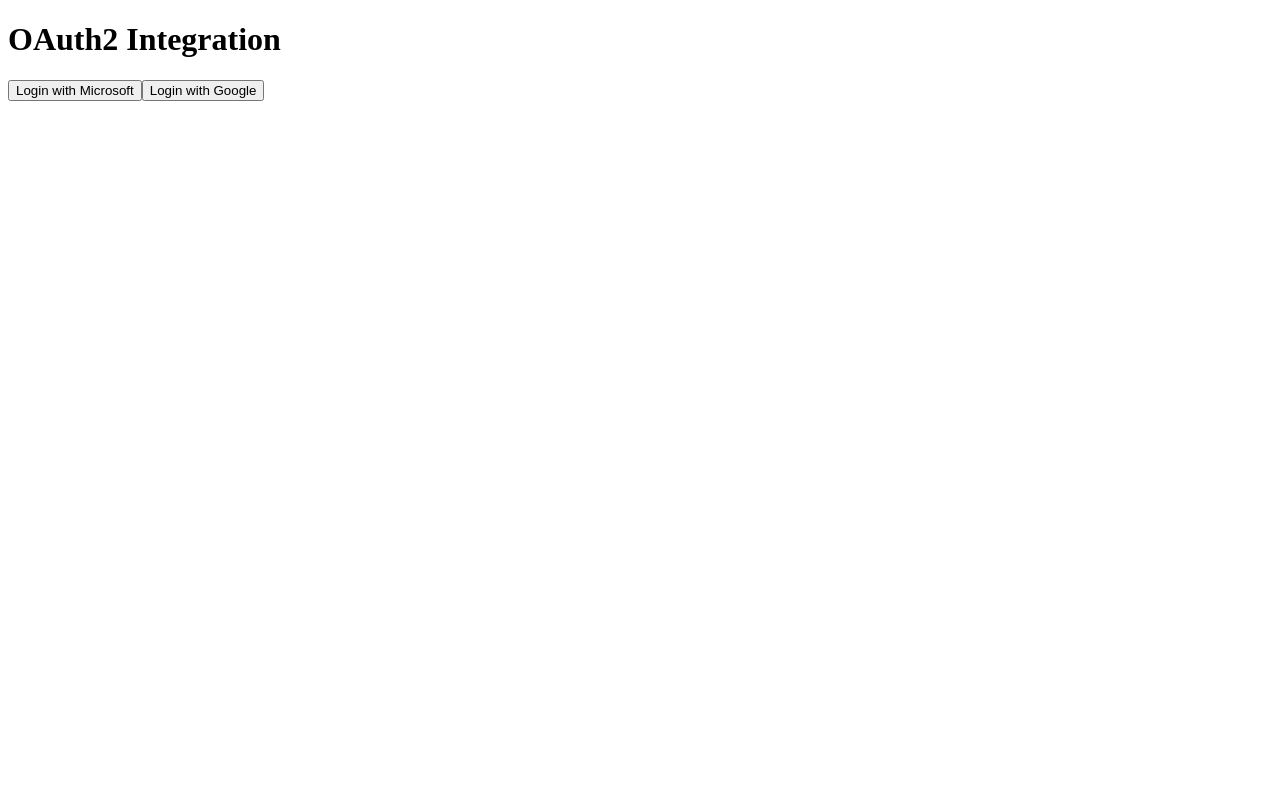
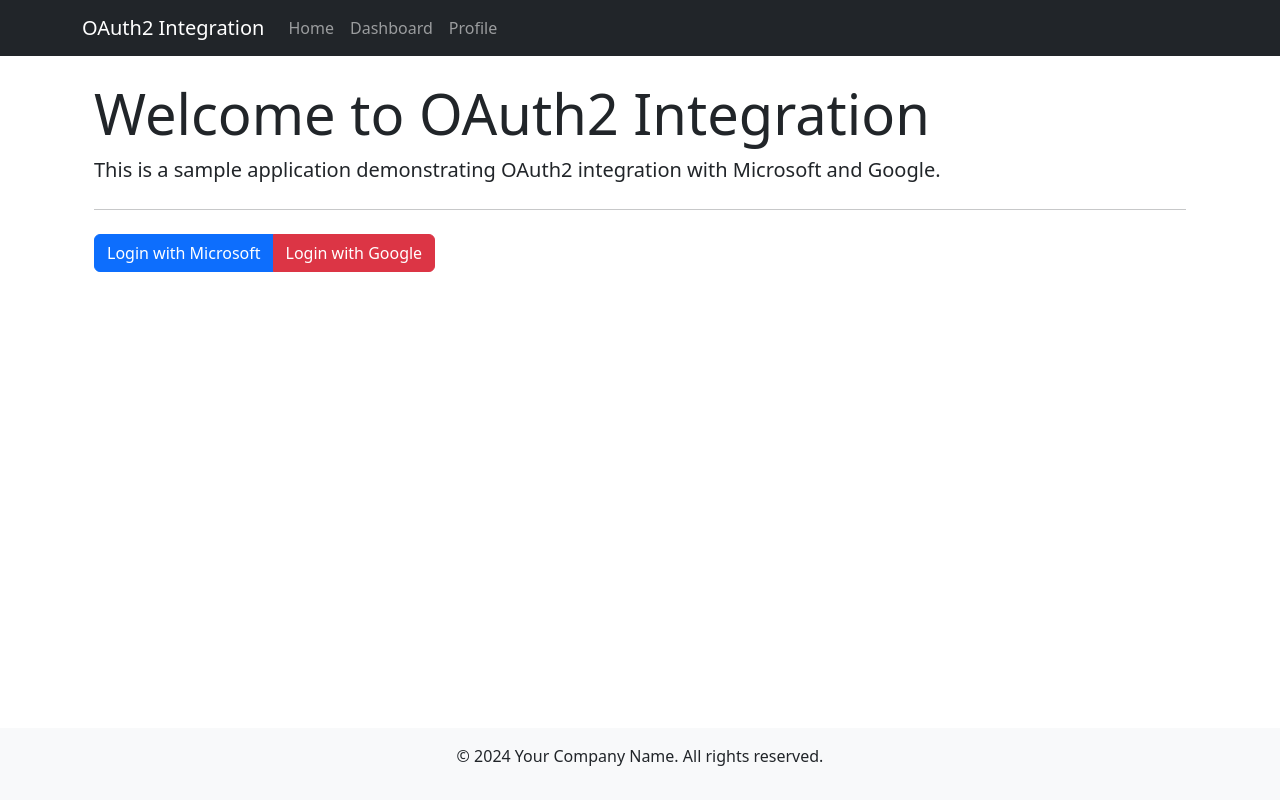
Before and after one commit to chase-west/CanvasScheduleIntegration, a React (Vite) app in the folder frontend/canvasintegration/: page / in a window 1280 px wide. Built offline with nearby package versions, Linux system fonts and the light colour scheme.

Commit message:
Added components and styling for front end fixes #8

```diff
--- a/frontend/canvasintegration/package.json
+++ b/frontend/canvasintegration/package.json
@@ -10,8 +10,9 @@
     "preview": "vite preview"
   },
   "dependencies": {
+    "axios": "^1.7.2",
+    "bootstrap": "^5.3.3",
     "react": "^18.3.1",
-    "axios": "^1.7.2",
     "react-dom": "^18.3.1"
   },
   "devDependencies": {
--- a/frontend/canvasintegration/src/App.tsx
+++ b/frontend/canvasintegration/src/App.tsx
@@ -1,11 +1,17 @@
 import React from 'react';
-import LoginButtons from './LoginButtons';
+import './index.css';
+import Header from './components/Header';
+import Footer from './components/Footer';
+import HomePage from './components/HomePage';
 
 const App: React.FC = () => {
   return (
-    <div>
-      <h1>OAuth2 Integration</h1>
-      <LoginButtons />
+    <div className="app-container">
+      <Header />
+      <main className="container mt-4">
+        <HomePage />
+      </main>
+      <Footer />
     </div>
   );
 };
--- /dev/null
+++ b/frontend/canvasintegration/src/components/Footer.tsx
@@ -0,0 +1,13 @@
+import React from 'react';
+
+const Footer: React.FC = () => {
+  return (
+    <footer className="footer mt-auto py-3 bg-light">
+      <div className="container text-center">
+        <p>© 2024 Your Company Name. All rights reserved.</p>
+      </div>
+    </footer>
+  );
+};
+
+export default Footer;
--- /dev/null
+++ b/frontend/canvasintegration/src/components/Header.tsx
@@ -0,0 +1,29 @@
+import React from 'react';
+
+const Header: React.FC = () => {
+  return (
+    <header className="navbar navbar-expand-lg navbar-dark bg-dark">
+      <div className="container">
+        <a className="navbar-brand" href="/">OAuth2 Integration</a>
+        <button className="navbar-toggler" type="button" data-toggle="collapse" data-target="#navbarNav" aria-controls="navbarNav" aria-expanded="false" aria-label="Toggle navigation">
+          <span className="navbar-toggler-icon"></span>
+        </button>
+        <div className="collapse navbar-collapse" id="navbarNav">
+          <ul className="navbar-nav ml-auto">
+            <li className="nav-item">
+              <a className="nav-link" href="/">Home</a>
+            </li>
+            <li className="nav-item">
+              <a className="nav-link" href="/dashboard">Dashboard</a>
+            </li>
+            <li className="nav-item">
+              <a className="nav-link" href="/profile">Profile</a>
+            </li>
+          </ul>
+        </div>
+      </div>
+    </header>
+  );
+};
+
+export default Header;
--- /dev/null
+++ b/frontend/canvasintegration/src/components/HomePage.tsx
@@ -0,0 +1,18 @@
+// HomePage.tsx
+import React from 'react';
+import LoginButtons from './LoginButtons';
+
+const HomePage: React.FC = () => {
+  return (
+    <div className="jumbotron">
+      <div className="container">
+        <h1 className="display-4">Welcome to OAuth2 Integration</h1>
+        <p className="lead">This is a sample application demonstrating OAuth2 integration with Microsoft and Google.</p>
+        <hr className="my-4" />
+        <LoginButtons />
+      </div>
+    </div>
+  );
+};
+
+export default HomePage;
--- a/frontend/canvasintegration/src/LoginButtons.tsx
+++ b/frontend/canvasintegration/src/components/LoginButtons.tsx
@@ -10,9 +10,9 @@
   };
 
   return (
-    <div>
-      <button onClick={loginMicrosoft}>Login with Microsoft</button>
-      <button onClick={loginGoogle}>Login with Google</button>
+    <div className="btn-group" role="group" aria-label="Login Buttons">
+      <button type="button" className="btn btn-primary" onClick={loginMicrosoft}>Login with Microsoft</button>
+      <button type="button" className="btn btn-danger" onClick={loginGoogle}>Login with Google</button>
     </div>
   );
 };
--- a/frontend/canvasintegration/src/index.css
+++ b/frontend/canvasintegration/src/index.css
@@ -0,0 +1,17 @@
+body {
+  background-color: #f8f9fa;
+}
+
+.app-container {
+  display: flex;
+  flex-direction: column;
+  min-height: 100vh;
+}
+
+.main-content {
+  flex: 1;
+}
+
+.footer {
+  text-align: center;
+}
--- a/frontend/canvasintegration/src/main.tsx
+++ b/frontend/canvasintegration/src/main.tsx
@@ -2,6 +2,7 @@
 import ReactDOM from 'react-dom';
 import App from './App';
 import './index.css';
+import 'bootstrap/dist/css/bootstrap.min.css';
 
 ReactDOM.render(
   <React.StrictMode>
```
Also changed, not shown: frontend/canvasintegration/src/api/api.ts (renamed from frontend/canvasintegration/src/api.ts), 1 other file (tests, documents, lock files or other folders).
